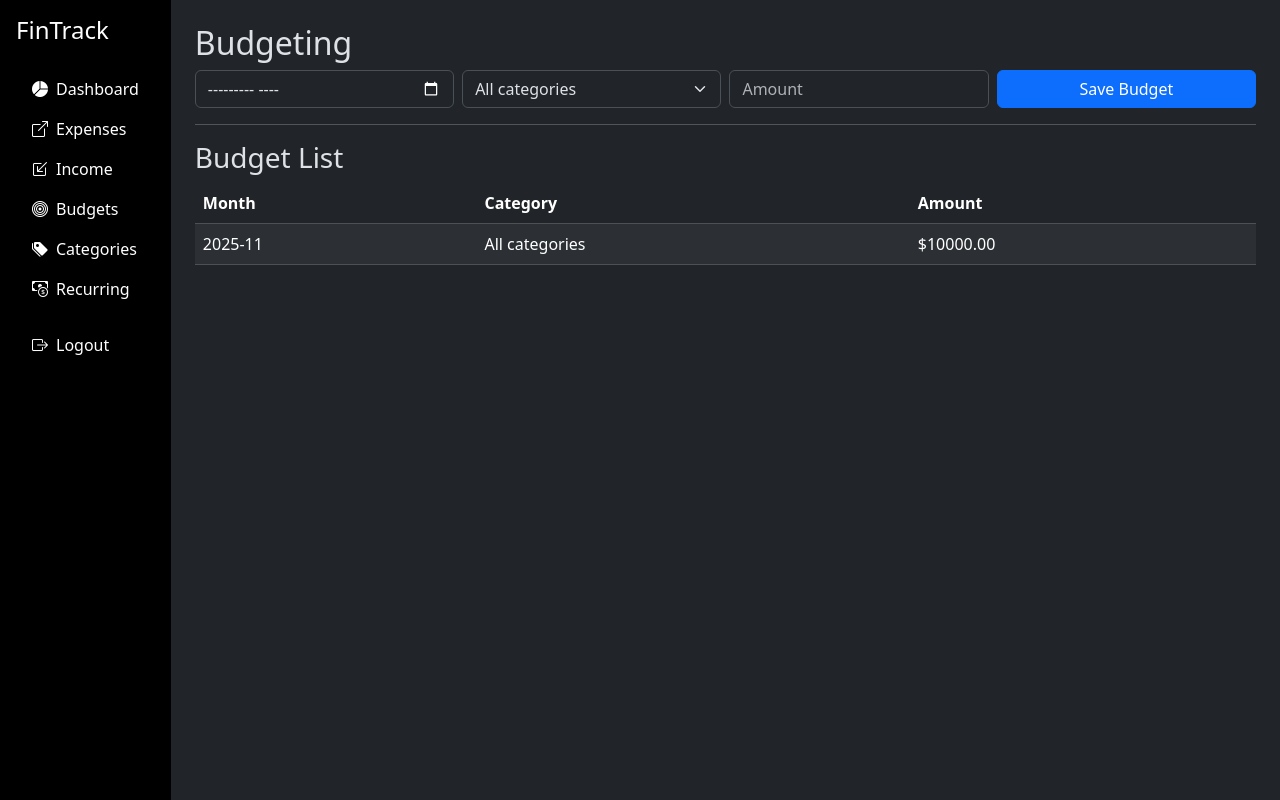
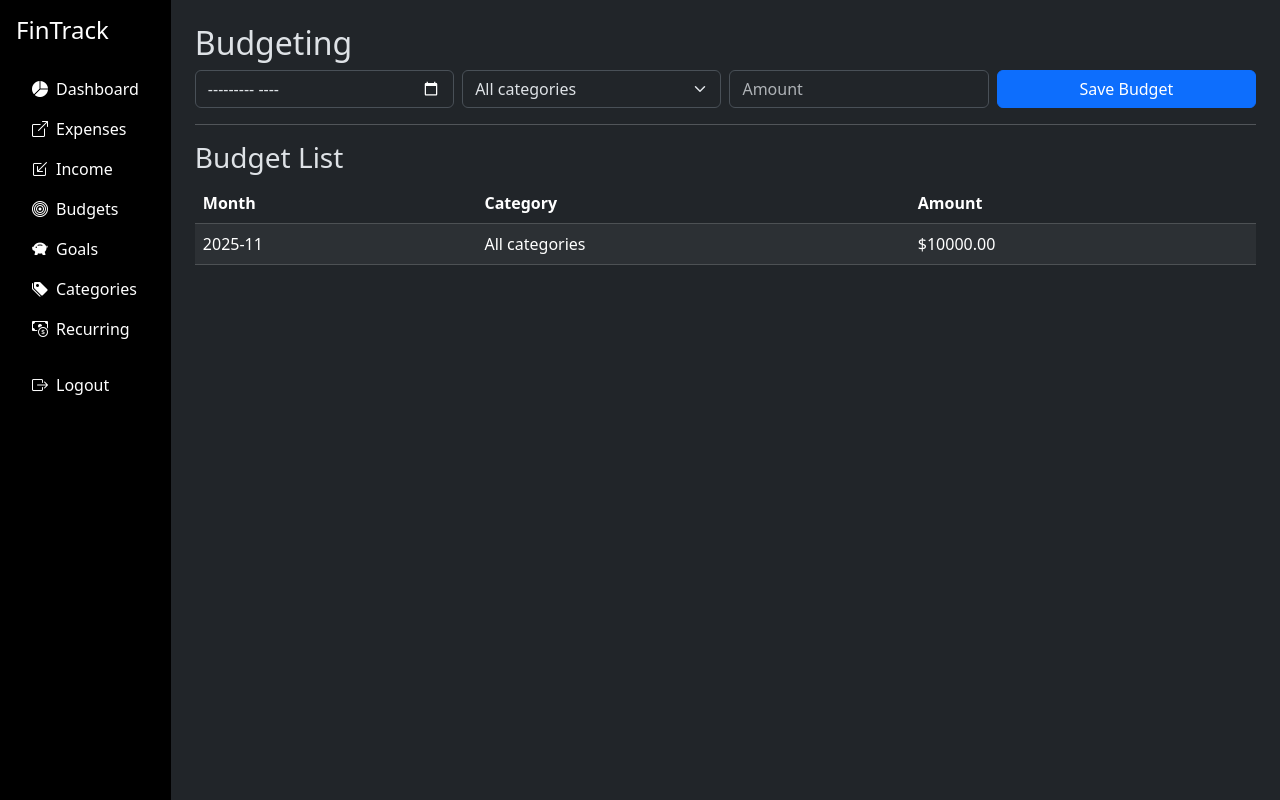
Before and after one commit to yashasbm0204/ist-303-kalos, a Flask app: page /budgets in a window 1280 px wide. Run offline with Flask 3, Linux system fonts and the light colour scheme; the visitor is signed in with stand-in values (Sample User, id 1).

Commit message:
adding "goals" to the base html
in order to have it show up in the sidebar

```diff
--- a/303_code_new/templates/base.html
+++ b/303_code_new/templates/base.html
@@ -16,8 +16,23 @@
         <li class="nav-item"><a class="nav-link text-white" href="{{ url_for('view_report') }}"><i class="bi bi-pie-chart-fill me-2"></i>Dashboard</a></li>
         <li class="nav-item"><a class="nav-link text-white" href="{{ url_for('expenses') }}"><i class="bi bi-box-arrow-up-right me-2"></i>Expenses</a></li>
         <li class="nav-item"><a class="nav-link text-white" href="{{ url_for('income') }}"><i class="bi bi-box-arrow-in-down-left me-2"></i>Income</a></li>
-        <li class="nav-item"><a class="nav-link text-white" href="{{ url_for('budgets') }}"><i class="bi bi-bullseye me-2"></i>Budgets</a></li>
-        <li class="nav-item"><a class="nav-link text-white" href="{{ url_for('categories') }}"><i class="bi bi-tags-fill me-2"></i>Categories</a></li>
+<li class="nav-item">
+  <a class="nav-link text-white" href="{{ url_for('budgets') }}">
+    <i class="bi bi-bullseye me-2"></i>Budgets
+  </a>
+</li>
+
+<li class="nav-item">
+  <a class="nav-link text-white" href="{{ url_for('goals') }}">
+    <i class="bi bi-piggy-bank-fill me-2"></i>Goals
+  </a>
+</li>
+
+<li class="nav-item">
+  <a class="nav-link text-white" href="{{ url_for('categories') }}">
+    <i class="bi bi-tags-fill me-2"></i>Categories
+  </a>
+</li>
         <li class="nav-item"><a class="nav-link text-white" href="{{ url_for('recurring') }}"><i class="bi bi-cash-coin me-2"></i>Recurring</a></li>
         <li class="nav-item mt-3">
          <a class="nav-link text-white" href="{{ url_for('logout') }}">
```
